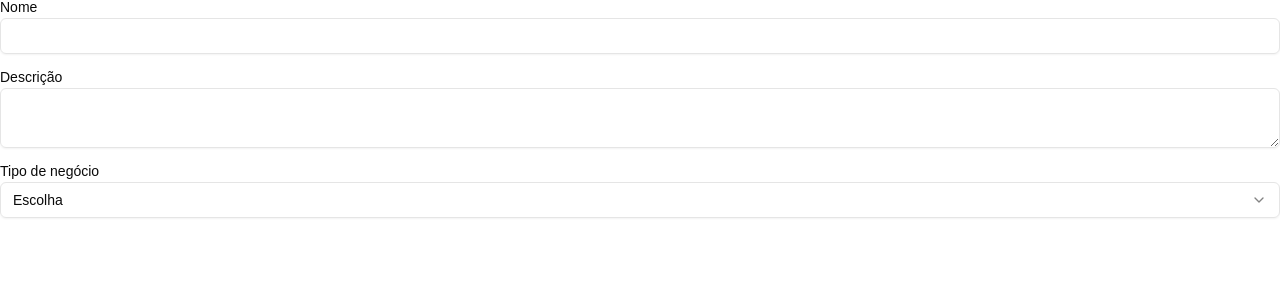
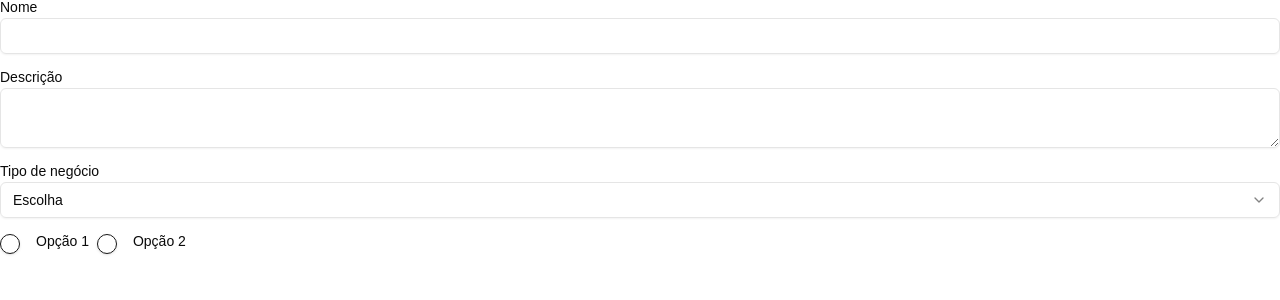
Before and after one commit to conceito-sankhya/vidya-manager-web, a Next.js app: page /teste in a window 1280 px wide. Shown: the top 300 px of the page. Built offline with nearby package versions, Linux system fonts and the light colour scheme.

Commit message:
feat: add input radio component

```diff
--- a/package.json
+++ b/package.json
@@ -14,6 +14,7 @@
     "@radix-ui/react-dialog": "^1.1.3",
     "@radix-ui/react-dropdown-menu": "^2.1.2",
     "@radix-ui/react-label": "^2.1.0",
+    "@radix-ui/react-radio-group": "^1.2.3",
     "@radix-ui/react-select": "^2.1.6",
     "@radix-ui/react-slot": "^1.1.0",
     "@radix-ui/react-tabs": "^1.1.1",
--- a/src/app/teste/page.tsx
+++ b/src/app/teste/page.tsx
@@ -1,6 +1,7 @@
 import Input from "@/components/input/input";
 
 const selectOptions = ["opção 1", "opção 2", "opção 3", "opção 4"];
+const radioItemOptions = ["opção 1", "opção 2"];
 
 export default function TestePage() {
   return (
@@ -9,6 +10,7 @@ export default function TestePage() {
         <Input.Text label="Nome" />
         <Input.TextAreaInput label="Descrição" />
         <Input.SelectInput label="Tipo de negócio" selectOptions={selectOptions} />
+        <Input.RadioInput labelItems={radioItemOptions} error="Erro" />
       </div>
     </div>
   );
--- a/src/components/input/input.tsx
+++ b/src/components/input/input.tsx
@@ -1,3 +1,4 @@
+import RadioInput from "./radio/radio.input";
 import SelectInput from "./select/select.input";
 import TextAreaInput from "./text-area/textarea.input";
 import Text from "./text/text.input";
@@ -5,7 +6,8 @@ import Text from "./text/text.input";
 const Input = {
   Text,
   TextAreaInput,
-  SelectInput
+  SelectInput,
+  RadioInput
 };
 
 export default Input;
--- /dev/null
+++ b/src/components/input/radio/radio.input.tsx
@@ -0,0 +1,27 @@
+import { Label } from "@/components/ui/label";
+import { RadioGroup, RadioGroupItem } from "@/components/ui/radio-group";
+import { cn } from "@/lib/utils";
+
+interface RadioInputProps extends React.InputHTMLAttributes<HTMLInputElement> {
+    labelItems: string[],
+}
+
+const RadioInput: React.FC<RadioInputProps> = ({
+    labelItems,
+    className
+}) => {
+    return (
+        <RadioGroup className="flex flex-row">
+            {
+                labelItems && labelItems.map((label, index) => (
+                    <div key={index} className="flex gap-4">
+                        <RadioGroupItem value={label} className={cn("h-[20px] w-[20px]", className)} />
+                        {label && <Label className="capitalize">{label}</Label>}
+                    </div>
+                ))
+            }
+        </RadioGroup>
+     );
+}
+
+export default RadioInput;
--- /dev/null
+++ b/src/components/ui/radio-group.tsx
@@ -0,0 +1,44 @@
+"use client"
+
+import * as React from "react"
+import * as RadioGroupPrimitive from "@radix-ui/react-radio-group"
+import { Circle } from "lucide-react"
+
+import { cn } from "@/lib/utils"
+
+const RadioGroup = React.forwardRef<
+  React.ElementRef<typeof RadioGroupPrimitive.Root>,
+  React.ComponentPropsWithoutRef<typeof RadioGroupPrimitive.Root>
+>(({ className, ...props }, ref) => {
+  return (
+    <RadioGroupPrimitive.Root
+      className={cn("grid gap-2", className)}
+      {...props}
+      ref={ref}
+    />
+  )
+})
+RadioGroup.displayName = RadioGroupPrimitive.Root.displayName
+
+const RadioGroupItem = React.forwardRef<
+  React.ElementRef<typeof RadioGroupPrimitive.Item>,
+  React.ComponentPropsWithoutRef<typeof RadioGroupPrimitive.Item>
+>(({ className, ...props }, ref) => {
+  return (
+    <RadioGroupPrimitive.Item
+      ref={ref}
+      className={cn(
+        "aspect-square h-4 w-4 rounded-full border border-primary text-primary shadow focus:outline-none focus-visible:ring-1 focus-visible:ring-ring disabled:cursor-not-allowed disabled:opacity-50",
+        className
+      )}
+      {...props}
+    >
+      <RadioGroupPrimitive.Indicator className="flex items-center justify-center">
+        <Circle className="h-3.5 w-3.5 fill-primary" />
+      </RadioGroupPrimitive.Indicator>
+    </RadioGroupPrimitive.Item>
+  )
+})
+RadioGroupItem.displayName = RadioGroupPrimitive.Item.displayName
+
+export { RadioGroup, RadioGroupItem }
```
Also changed, not shown: 1 other file (tests, documents, lock files or other folders).
